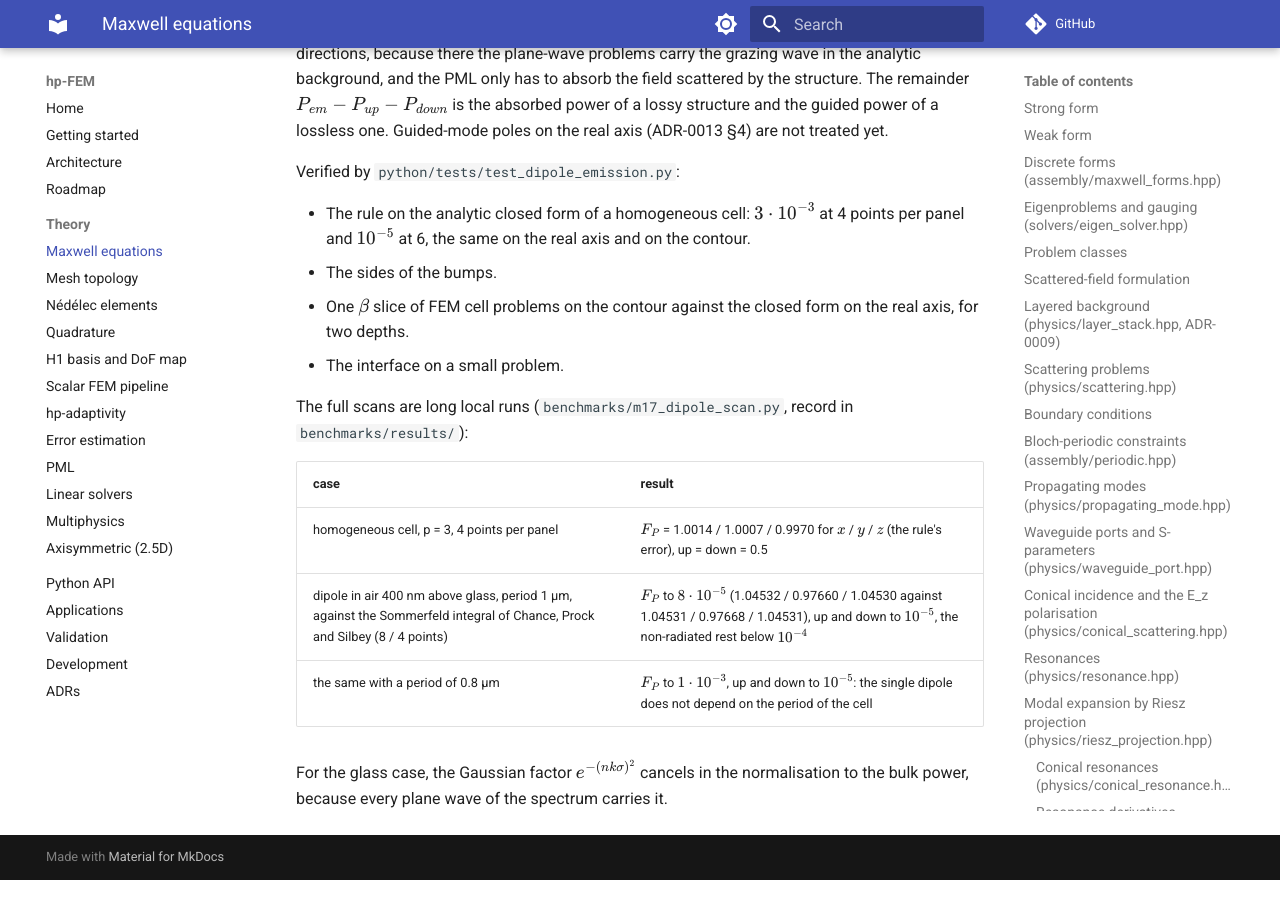
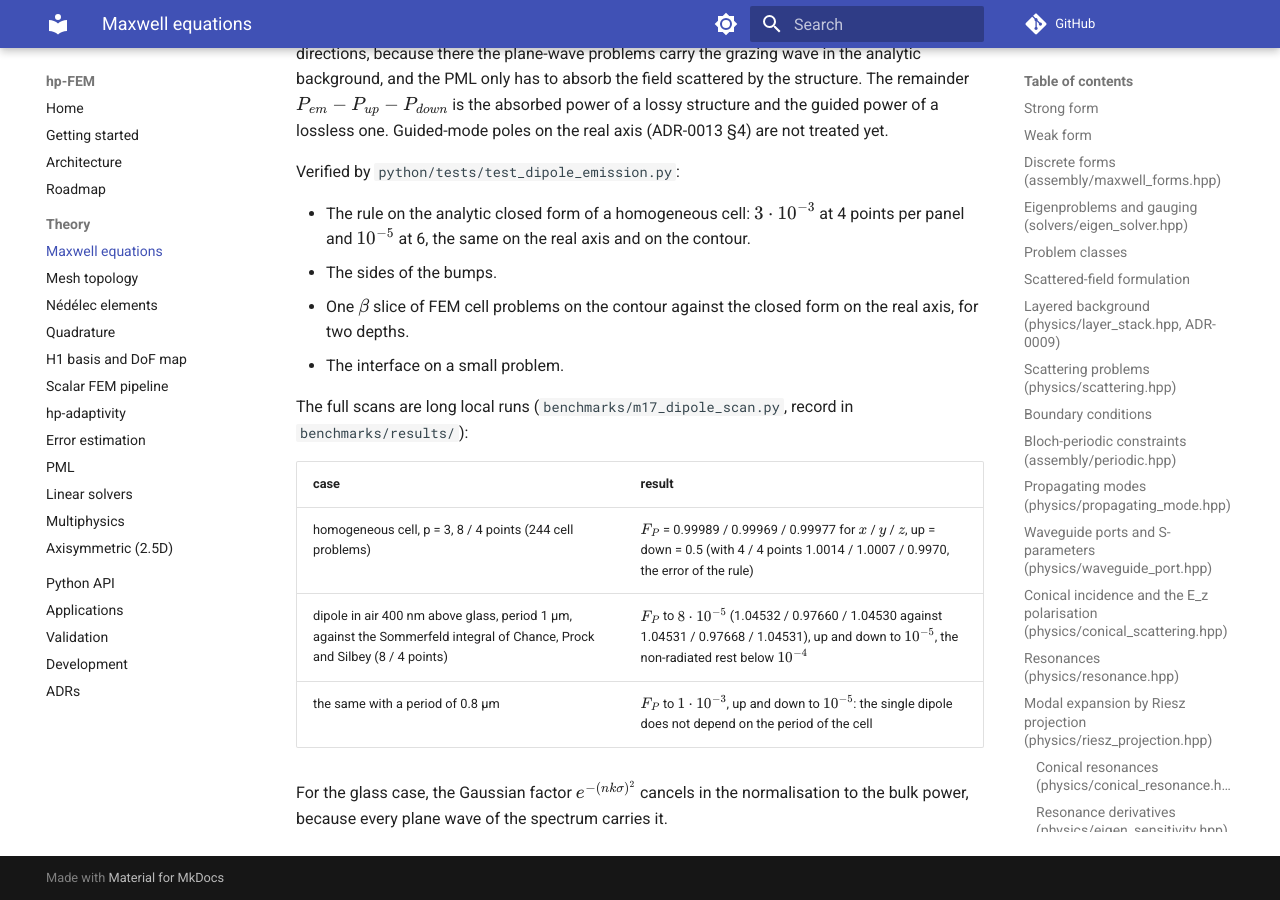
Before and after one commit to PhotonPower/hp-FEM, an MkDocs documentation site: the page built from docs/theory/maxwell.md, in a window 1280 px wide and 900 px high, scrolled down 34709 px. Built offline with MkDocs 1.6.1 and Material for MkDocs 9.7.7, drawn with Linux system fonts in a browser that asks for light colours; comment, search, counter and statistics services are not loaded.

Commit message:
test(benchmarks): M17 S3 record, homogeneous cell and a dipole above glass
Co-Authored-By: Claude Opus 5.5 <noreply@anthropic.com>

```diff
--- a/docs/theory/maxwell.md
+++ b/docs/theory/maxwell.md
@@ -1579,7 +1579,7 @@ The full scans are long local runs (`benchmarks/m17_dipole_scan.py`, record in
 
 | case | result |
 |---|---|
-| homogeneous cell, p = 3, 4 points per panel | $F_P$ = 1.0014 / 1.0007 / 0.9970 for $x$ / $y$ / $z$ (the rule's error), up = down = 0.5 |
+| homogeneous cell, p = 3, 8 / 4 points (244 cell problems) | $F_P$ = 0.99989 / 0.99969 / 0.99977 for $x$ / $y$ / $z$, up = down = 0.5 (with 4 / 4 points 1.0014 / 1.0007 / 0.9970, the error of the rule) |
 | dipole in air 400 nm above glass, period 1 µm, against the Sommerfeld integral of Chance, Prock and Silbey (8 / 4 points) | $F_P$ to $8\cdot10^{-5}$ (1.04532 / 0.97660 / 1.04530 against 1.04531 / 0.97668 / 1.04531), up and down to $10^{-5}$, the non-radiated rest below $10^{-4}$ |
 | the same with a period of 0.8 µm | $F_P$ to $1\cdot10^{-3}$, up and down to $10^{-5}$: the single dipole does not depend on the period of the cell |
 
```
Also changed, not shown: 1 other file.
